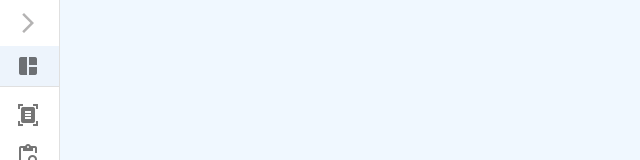
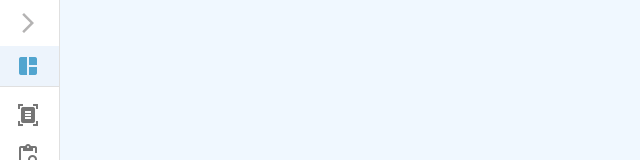
Before and after one commit to PietroSavini/Gestione-Esperti, a React (Vite) app: page / in a window 1280 px wide. Shown: the top 160 px of the page, without its empty margins (0-640 px from the left). Built offline with nearby package versions, Linux system fonts and the light colour scheme.

Commit message:
FIXED: bug on click & mouseLeave of item

```diff
--- a/src/components/partials/Drawer/Drawer.scss
+++ b/src/components/partials/Drawer/Drawer.scss
@@ -175,3 +175,14 @@ a{
 
     }
 }
+
+.selected{
+
+    span{
+        color: #52A5CF ;
+    }
+    .css-q5jb3f-MuiListItemText-root{
+        color:#52A5CF
+    }
+
+}
--- a/src/components/partials/Drawer/Drawer.tsx
+++ b/src/components/partials/Drawer/Drawer.tsx
@@ -85,17 +85,13 @@ function ResponsiveDrawer({ data }: { data: DrawerData }) {
         }));
     };
 
-    const handleItemClick = (item: string) => {
-        setSelectedItem(item);
-    };
-
     const renderStandardListItem = (item: Item, index: number) => {
         const to = item.method ? item.method : '';
         const isActive = location.pathname === to;
         return (
             <>
                 <Link to={to} key={`${item.text}-${index}`}>
-                    <ListItemButton key={item.text} selected={isActive}>
+                    <ListItemButton key={item.text} className={isActive ? 'selected' : ''} selected={isActive}>
                         <>
                             <ListItemIcon>
                                 {item.image ? (
@@ -143,7 +139,7 @@ function ResponsiveDrawer({ data }: { data: DrawerData }) {
                             const isActive = location.pathname === to;
                             return (
                                 <Link to={to} key={subIndex}>
-                                    <ListItemButton selected={isActive} sx={{ pl: 4 }} key={subIndex}>
+                                    <ListItemButton selected={isActive} className={isActive ? 'selected' : ''} sx={{ pl: 4 }} key={subIndex}>
                                         <ListItemIcon>
                                             {subItem.image ? (
                                                 <SvgIcon>
```
